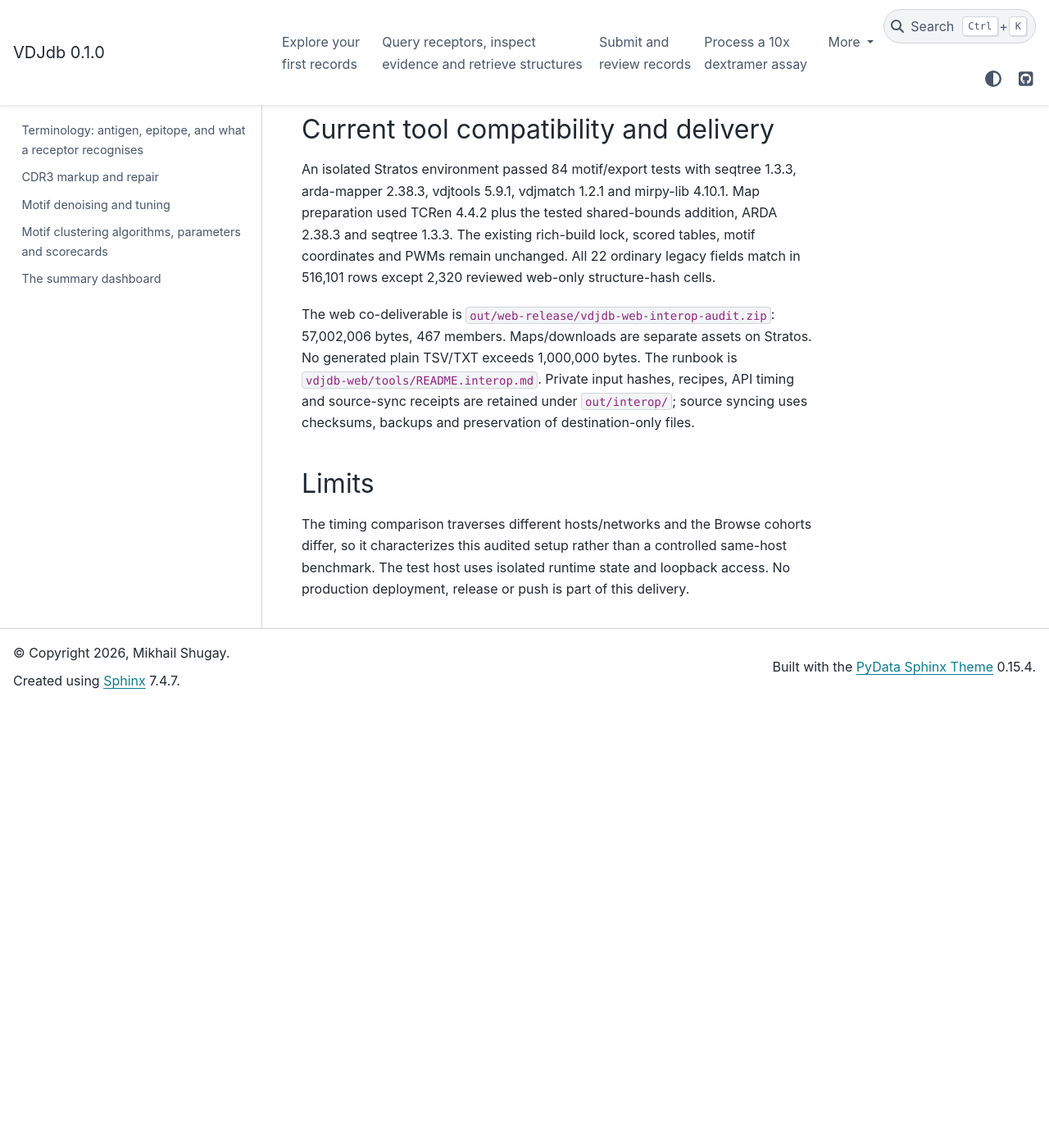
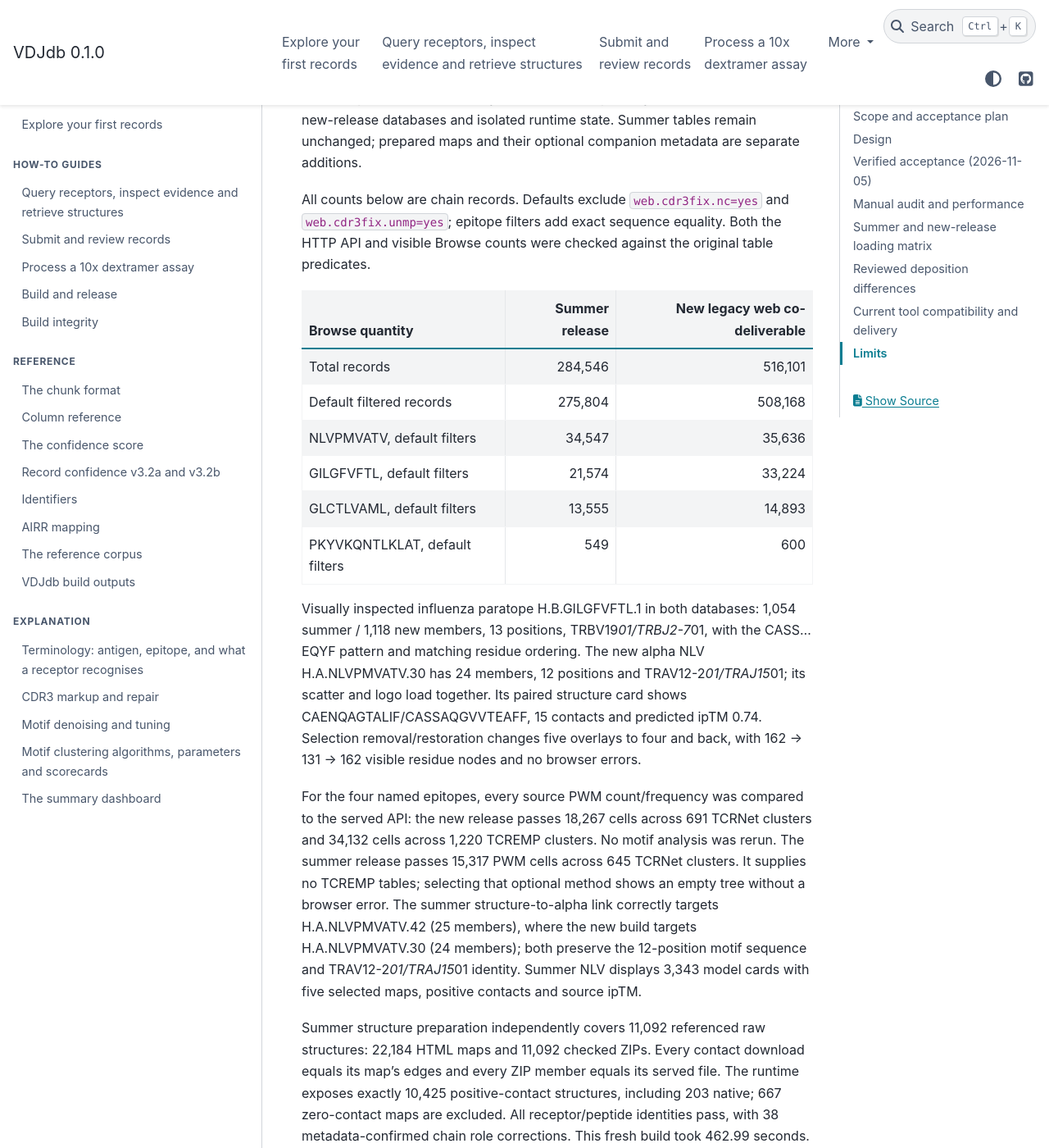
Before and after one commit to antigenomics/vdjdb-db, a Sphinx documentation site: the page built from docs/legacy-web-interop-plan.md, in a window 1280 px wide and 1400 px high, scrolled down 3606 px. Shown: the whole window at 82% size. Built offline with Sphinx 7.4.7 and the PyData theme 0.15.4, drawn with Linux system fonts in a browser that asks for light colours; before the commit the page ends 4466 px from its top, so only the background shows below that; some of the changed text lies outside the part shown.

Commit message:
Record complete summer and current legacy loading audits

```diff
--- a/docs/legacy-web-interop-plan.md
+++ b/docs/legacy-web-interop-plan.md
@@ -46,7 +46,11 @@ bounds. Exact metadata junctions disambiguate legacy display chain roles before
 complex selection. Predicted interface ipTM is read from `tcr_pmhc_iptm`. By the requested
 experimental-display convention, native ipTM is 1 (100%); native model confidence
 and model percentiles are absent. Native and predicted structures both require
-positive CDR3-peptide contacts for display. Observed zero values remain observations.
+positive CDR3-peptide contacts for display. The companion contact count is derived
+from the actual TCRen map; predicted evidence flags and model scores retain their
+source meaning. Contact downloads use the same TCRen tables as rendering. This
+corrects 253 native download/map discrepancies in the old supplied contact tables.
+Observed zero values remain observations.
 
 ## Verified acceptance (2026-11-05)
 
@@ -56,14 +60,14 @@ positive CDR3-peptide contacts for display. Observed zero values remain observat
 - All 8,346 referenced metadata hashes have raw-coordinate assets and full/simplified
   maps: 16,692 HTML maps and 8,346 CRC-checked download bundles. Full/simplified
   residue positions agree for every structure. Metadata has 11,234 unique hashes.
-- The hosted API exposes exactly 7,871 positive-contact structures: 7,570 predicted
-  and 301 native. The 462 zero-contact predicted and 13 zero/missing-contact native
+- The hosted API exposes exactly 7,855 positive-contact structures: 7,551 predicted
+  and 304 native. The 481 zero-contact predicted and 10 zero-contact native
   structures are excluded. Every displayed predicted ipTM equals the companion
   metadata; all displayed native ipTM values equal 1, with no model confidence.
 - Database schema/new-format/release checks: 71 passed, 3 skipped.
 - Final Stratos backend: 338 passed, one canceled; production package built.
   The focused native-policy suites passed 27 tests.
-- Captured-browser frontend suite: 115 passed. Python adapter checks: 7 passed.
+- Captured-browser frontend suite: 115 passed. Python adapter checks: 10 passed.
 - TCRen shared-bounds/project-table checks: 13 passed.
 - Real-coordinate rendering check, 64 structures: serial 2.368 s; 12 workers
   1.620 s. Annotation ran once for that check, outside the rendering timings.
@@ -75,13 +79,12 @@ positive CDR3-peptide contacts for display. Observed zero values remain observat
 
 ## Manual audit and performance
 
-Hosted native MHC-II PKYVKQNTLKLAT loads three cards and overlaid maps, positive
+Hosted native MHC-II PKYVKQNTLKLAT loads two cards and overlaid maps, positive
 contact counts, native labels and 100% ipTM. Residue hover reports author numbering
 (`PRO 306`); contact hover reports both endpoints (`LYS 307 : GLU 94`). Zoom,
-front promotion and ZIP download work; the downloaded 343,493-byte bundle has
-three CRC-valid members. Show table opens Browse with eight matching chain rows.
+front promotion and ZIP download work; all 8,346 download bundles have CRC-valid members whose bytes match the served files. Show table opens Browse with eight matching chain rows.
 
-The hosted NLVPMVATV view renders 3,355 cards and five selected overlay maps,
+The hosted NLVPMVATV view renders 3,340 cards and five selected overlay maps,
 with no captured browser errors. Its Alpha motif link opens TCRNet cluster
 H.A.NLVPMVATV.30, size 24, with scatter and logo. Browse-to-motif deep links and
 TCREMP scatter/legend-to-logo selection were also exercised.
@@ -95,10 +98,63 @@ seconds (including transport):
 | NLV structures | 2.2068 | 0.8648 | 3,355 structures on each host |
 
 The structure response was 2,944,668 bytes live and 2,941,773 bytes on Stratos.
-The final package again returned 3,355 NLV structures in 0.8739 seconds. The
-full raw-coordinate build took 361.23 seconds with one batched search per supported
+Those timings precede the final geometry-based exclusion of 15 zero-contact
+NLV maps. The final raw-coordinate build took 360.93 seconds with one batched search per supported
 reference and the existing 12-worker rendering API. One process-tree rendering
 sample measured 26,578.6 MiB RSS and 51 threads; the host has 128 GB RAM.
+
+## Summer and new-release loading matrix
+
+The latest published asset remains `2026-06-03-ZENODO/vdjdb-2026-06-03.zip`,
+41,017,409 bytes; SHA256
+`9ae7724ab2ce9fdb09b1fb82a90c7462f75269f14f669238f8c154a80239cfc1`.
+The identical production web binary is tested with separately mounted summer and
+new-release databases and isolated runtime state. Summer tables remain unchanged;
+prepared maps and their optional companion metadata are separate additions.
+
+All counts below are chain records. Defaults exclude `web.cdr3fix.nc=yes` and
+`web.cdr3fix.unmp=yes`; epitope filters add exact sequence equality. Both the HTTP
+API and visible Browse counts were checked against the original table predicates.
+
+| Browse quantity | Summer release | New legacy web co-deliverable |
+|---|---:|---:|
+| Total records | 284,546 | 516,101 |
+| Default filtered records | 275,804 | 508,168 |
+| NLVPMVATV, default filters | 34,547 | 35,636 |
+| GILGFVFTL, default filters | 21,574 | 33,224 |
+| GLCTLVAML, default filters | 13,555 | 14,893 |
+| PKYVKQNTLKLAT, default filters | 549 | 600 |
+
+Visually inspected influenza paratope H.B.GILGFVFTL.1 in both databases:
+1,054 summer / 1,118 new members, 13 positions, TRBV19*01/TRBJ2-7*01,
+with the CASS…EQYF pattern and matching residue ordering. The new alpha NLV
+H.A.NLVPMVATV.30 has 24 members, 12 positions and TRAV12-2*01/TRAJ15*01;
+its scatter and logo load together. Its paired structure card shows
+CAENQAGTALIF/CASSAQGVVTEAFF, 15 contacts and predicted ipTM 0.74.
+Selection removal/restoration changes five overlays to four and back, with
+162 → 131 → 162 visible residue nodes and no browser errors.
+
+For the four named epitopes, every source PWM count/frequency was compared to
+the served API: the new release passes 18,267 cells across 691 TCRNet clusters
+and 34,132 cells across 1,220 TCREMP clusters. No motif analysis was rerun. The summer release passes 15,317 PWM cells across
+645 TCRNet clusters. It supplies no TCREMP tables; selecting that optional method
+shows an empty tree without a browser error.
+The summer structure-to-alpha link correctly targets H.A.NLVPMVATV.42 (25 members),
+where the new build targets H.A.NLVPMVATV.30 (24 members); both preserve the
+12-position motif sequence and TRAV12-2*01/TRAJ15*01 identity. Summer NLV displays
+3,343 model cards with five selected maps, positive contacts and source ipTM.
+
+Summer structure preparation independently covers 11,092 referenced raw structures:
+22,184 HTML maps and 11,092 checked ZIPs. Every contact download equals its map's
+edges and every ZIP member equals its served file. The runtime exposes exactly
+10,425 positive-contact structures, including 203 native; 667 zero-contact maps
+are excluded. All receptor/peptide identities pass, with 38 metadata-confirmed
+chain role corrections. This fresh build took 462.99 seconds. Neither database's
+maps, annotations or projections were reused as computed intermediates.
+
+Native PKY cards show CAVSESPFGNEKLTF/CASSSTGLPYGYTF (14 contacts) and
+CAVSEQDDKIIF/CATSDESYGYTF (15 contacts), both ipTM 100%. Native contact hover
+reports author-numbered endpoints (for example GLU 102 : THR 97).
 
 ## Reviewed deposition differences
 
@@ -121,7 +177,7 @@ and PWMs remain unchanged. All 22 ordinary legacy fields match in 516,101 rows
 except 2,320 reviewed web-only structure-hash cells.
 
 The web co-deliverable is `out/web-release/vdjdb-web-interop-audit.zip`:
-57,002,006 bytes, 467 members. Maps/downloads are separate assets on Stratos.
+57,001,726 bytes, 467 members. Maps/downloads are separate assets on Stratos.
 No generated plain TSV/TXT exceeds 1,000,000 bytes. The runbook is
 `vdjdb-web/tools/README.interop.md`. Private input hashes, recipes, API timing and
 source-sync receipts are retained under `out/interop/`; source syncing uses
```
Also changed, not shown: docs/builds.md (+4 -1 lines).
